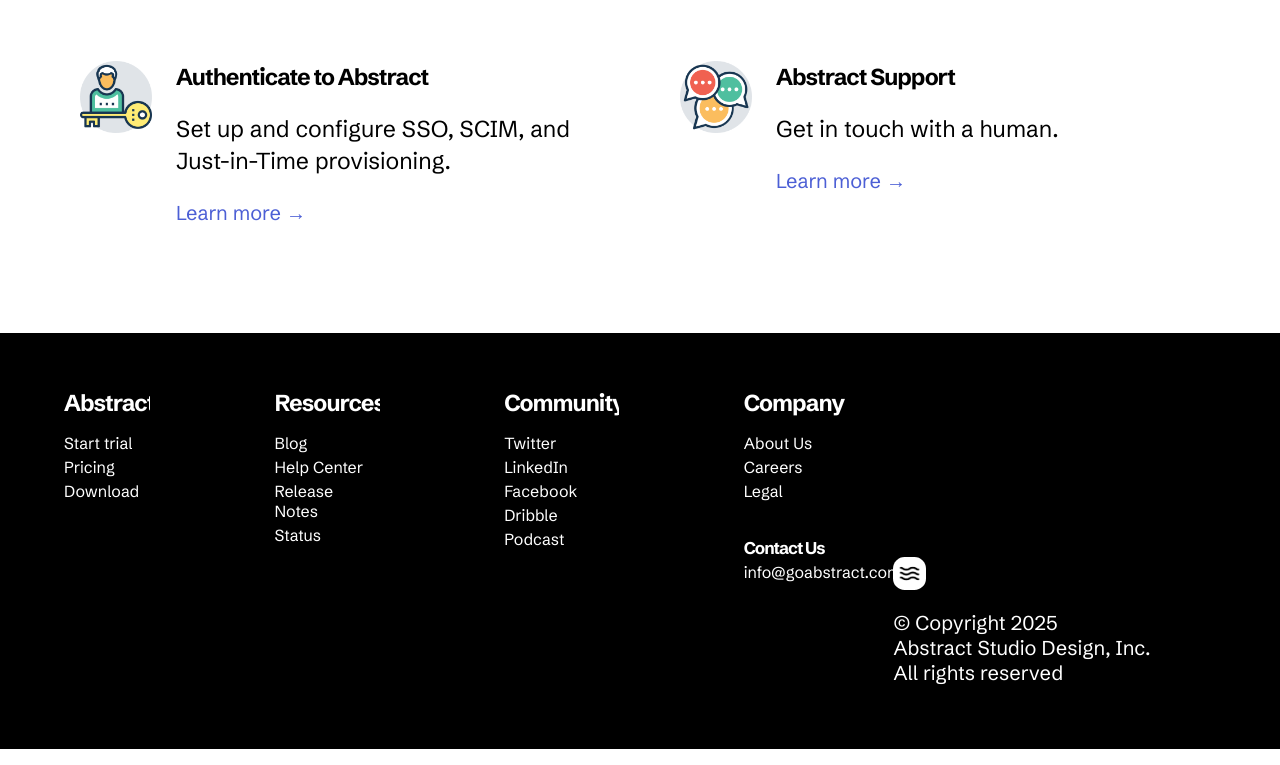
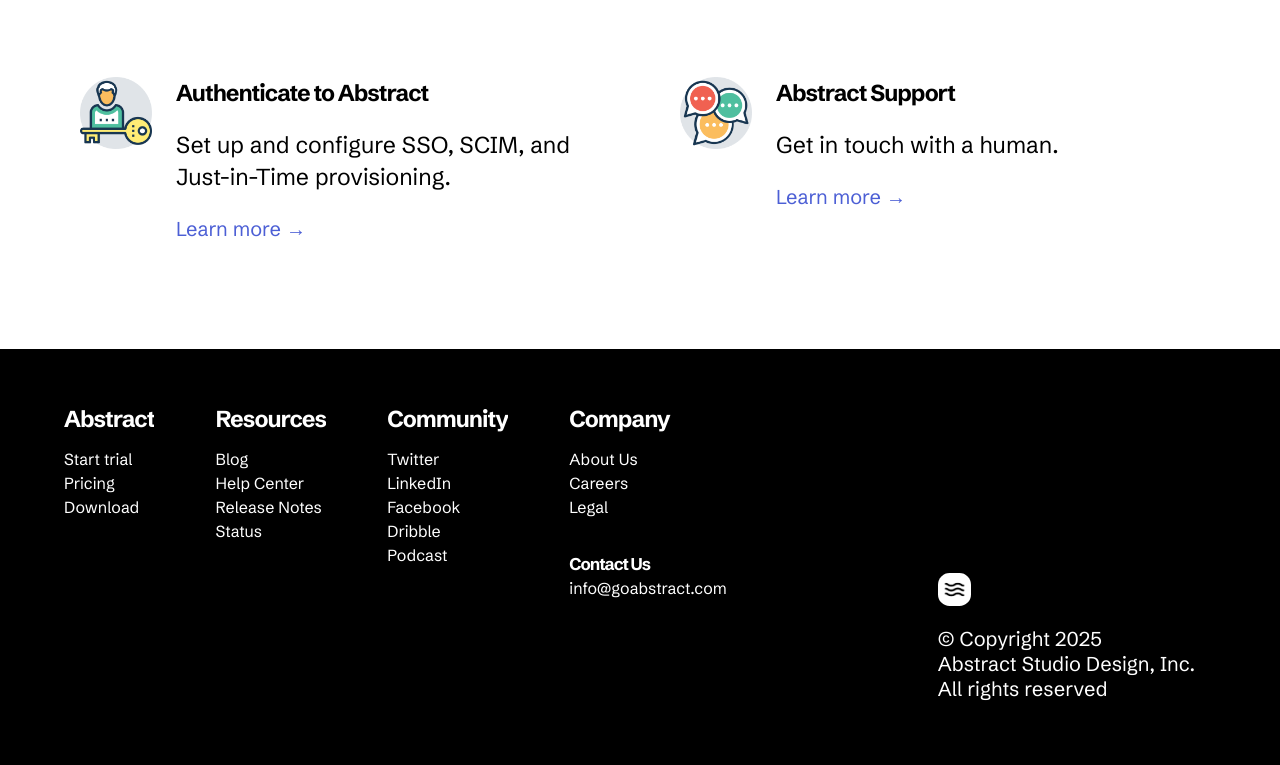
Before and after one commit to frantaing/abstract-help-page, a plain HTML site: page index.html in a window 1280 px wide. Shown: the part 1129-1894 px from the top of the page. Drawn offline with Linux system fonts and the light colour scheme.

Commit message:
+ tweaked footer layout; hero-banner height

```diff
--- a/styles/footer-styles.css
+++ b/styles/footer-styles.css
@@ -117,13 +117,12 @@
         flex-direction: row;
         justify-content: start;
         align-items: start;
-
-        padding: 2rem 5% 4rem 5%;
+        padding: 2rem 1rem 4rem 4rem;
     }
     .footer-content {
         display: flex;
         flex-direction: row;
-        gap: 15%;
+        gap: 7%;
         padding-bottom: 2rem;
     }
     .copyright {
--- a/styles/index-styles.css
+++ b/styles/index-styles.css
@@ -23,7 +23,7 @@
 /* CENTERED */
 .hero-banner {
     background-color: var(--color-hero-bg);
-    padding: 5rem 1rem 7rem 1rem;
+    padding: 6rem 1rem 7rem 1rem;
 }
 
 /* HERO-CONTENT */
```
